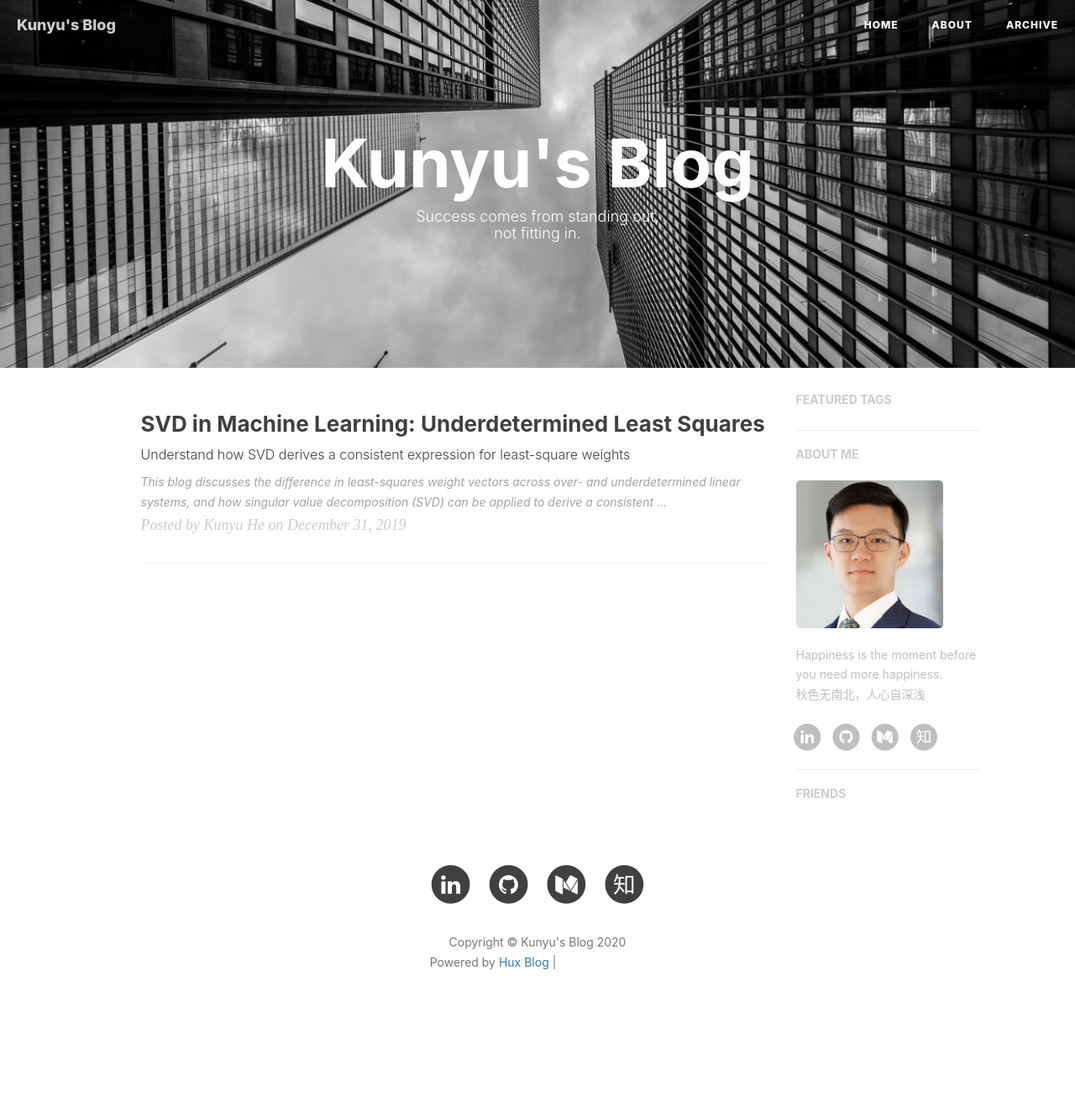
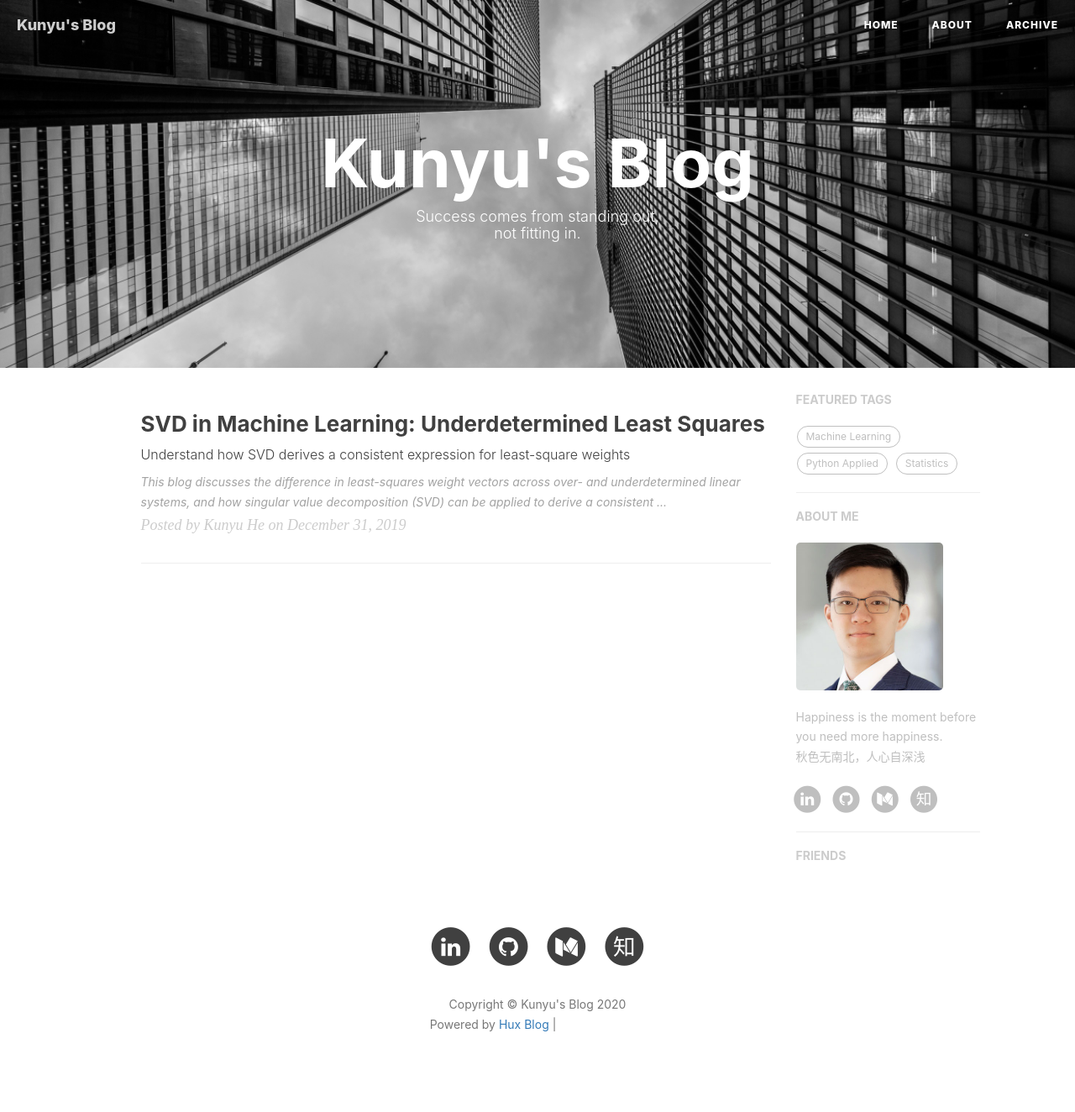
Before and after one commit to KunyuHe/KunyuHe.github.io, a Jekyll site: the page built from index.html, in a window 1280 px wide. Shown: the whole page at 84% size. Built offline with Jekyll 4.4.1, drawn with Linux system fonts in a browser that asks for light colours; nearby versions of some CDN libraries; the list of posts is cut into pages by our own code; comment, search, counter and statistics services are not loaded; before the commit the page ends 1250 px from its top, so only the background shows below that; grey boxes are pictures that could not be loaded.

Commit message:
fix: fixed svdund tags and features tags condition configuration

```diff
--- a/_config.yml
+++ b/_config.yml
@@ -86,7 +86,7 @@
 
 # Featured Tags
 featured-tags: true                     # whether or not using Feature-Tags
-featured-condition-size: 1              # A tag will be featured if the size of it is more than this condition value
+featured-condition-size: 0              # A tag will be featured if the size of it is more than this condition value
 
 
 
--- a/_posts/2019-12-31-SVD-in-Machine-Learning-Underdetermined-Least-Squares.md
+++ b/_posts/2019-12-31-SVD-in-Machine-Learning-Underdetermined-Least-Squares.md
@@ -5,12 +5,12 @@
 date:       2019-12-31
 author:     "Kunyu He"
 header-img: "img/post-bg-svdund.jpg"
-catalog: true
-mathjax: true
+catalog:    true
+mathjax:    true
 tags:
     - Machine Learning
     - Statistics
-    - Towards Data Science
+    - Python Applied
 ---
 
 This blog discusses the difference in least-squares weight vectors across over- and underdetermined linear systems, and how [**singular value decomposition**](https://www.wikiwand.com/en/Singular_value_decomposition) (SVD) can be applied to derive a consistent expression. It is heavily based on Professor [Rebecca Willet](https://voices.uchicago.edu/willett/)’s course [Mathematical Foundations of Machine Learning](https://voices.uchicago.edu/willett/teaching/fall-2019-mathematical-foundations-of-machine-learning/) and it assumes basic knowledge of linear algebra.
```
